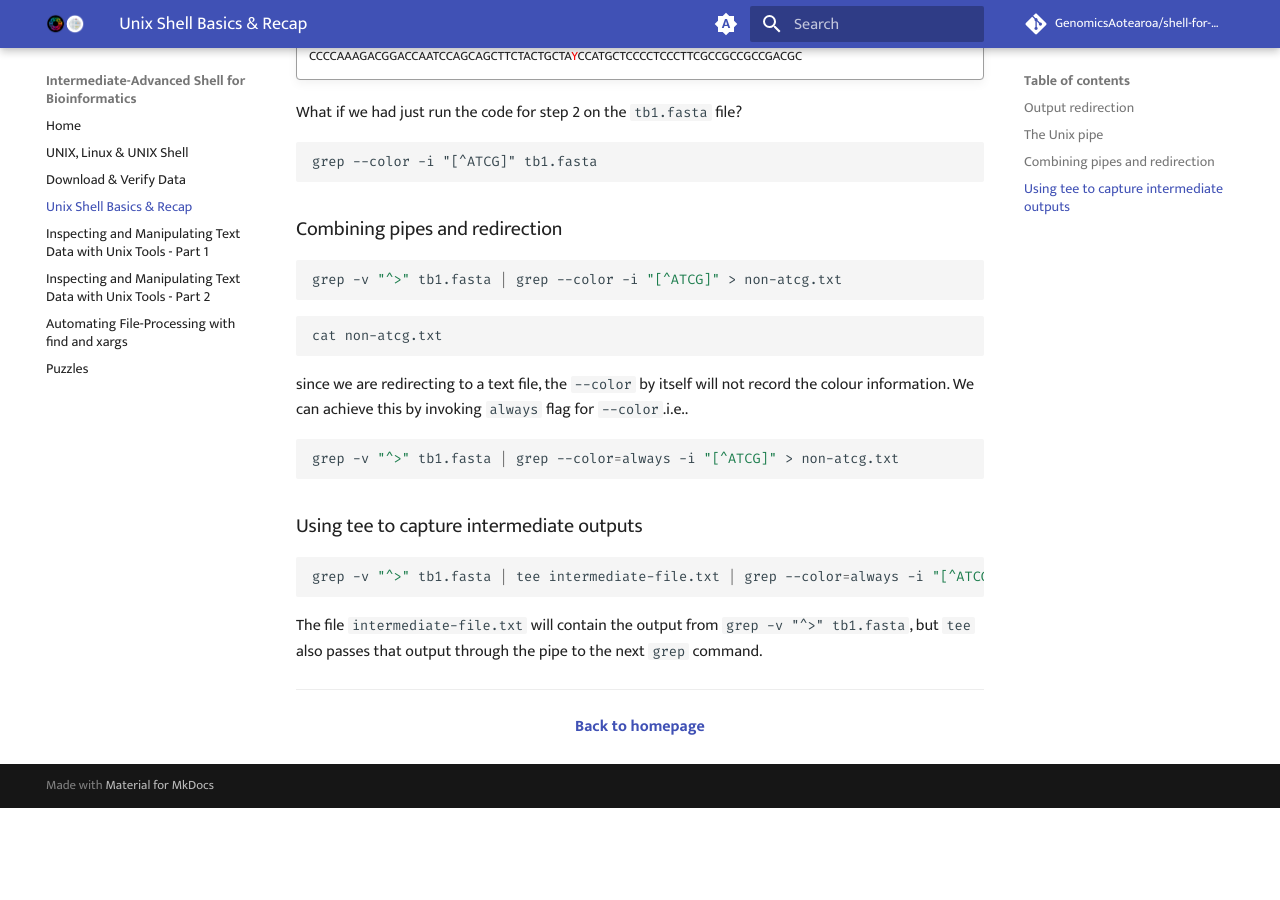
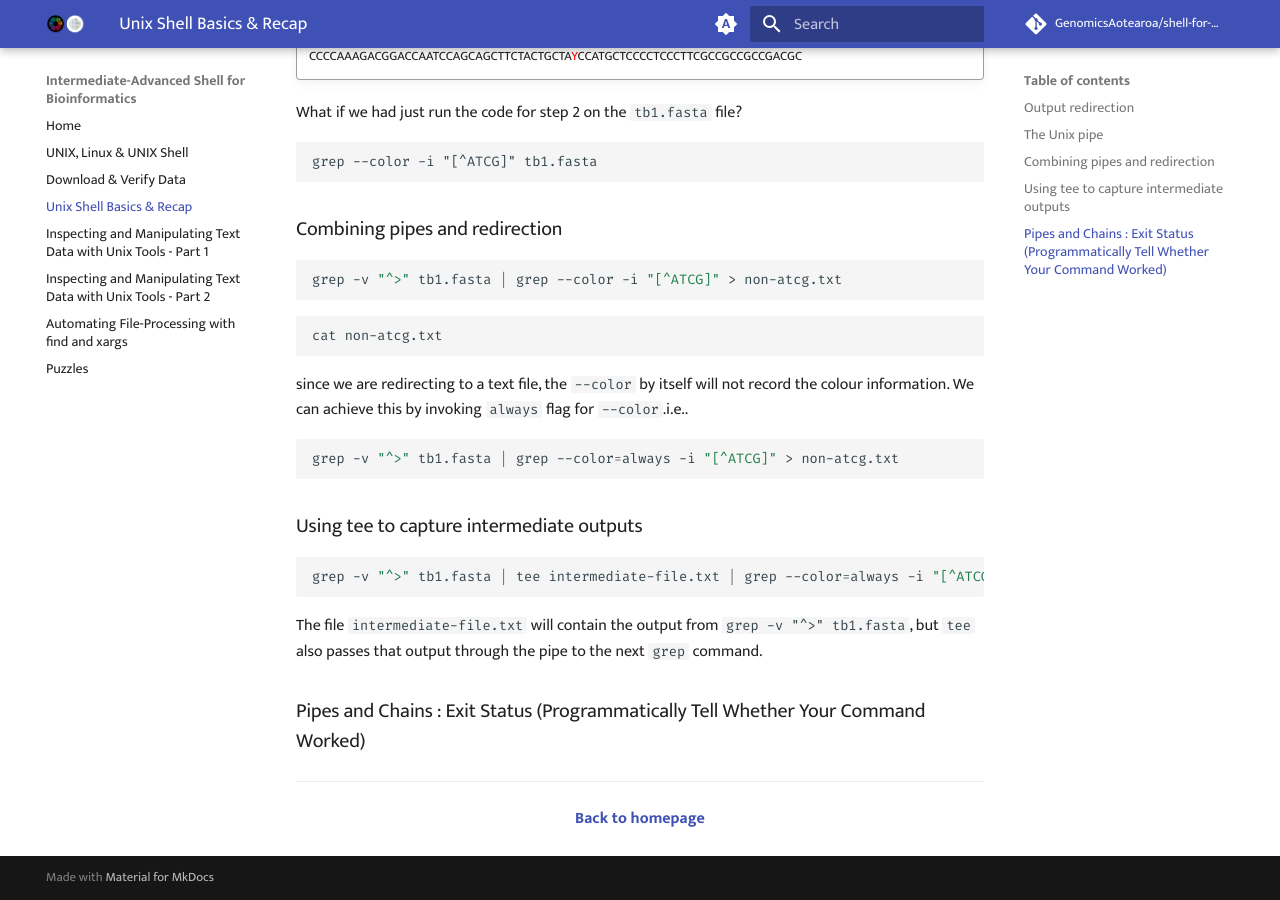
Before and after one commit to GenomicsAotearoa/shell-for-bioinformatics, an MkDocs documentation site: the page built from docs/2_unixshellbasics.md, in a window 1280 px wide and 900 px high, scrolled down 4788 px. Built offline with MkDocs 1.6.1 and Material for MkDocs 9.7.7, drawn with Linux system fonts in a browser that asks for light colours; comment, search, counter and statistics services are not loaded; the version menu is left out; before the commit the page ends 5596 px from its top, so only the background shows below that.

Commit message:
add exit status

```diff
--- a/docs/2_unixshellbasics.md
+++ b/docs/2_unixshellbasics.md
@@ -258,7 +258,7 @@ grep -v "^>" tb1.fasta | tee intermediate-file.txt | grep --color=always -i "[^A
 
 The file `intermediate-file.txt` will contain the output from `grep -v "^>" tb1.fasta`, but `tee` also passes that output through the pipe to the next `grep` command.
 
-
+### Pipes and Chains : Exit Status (Programmatically Tell Whether Your Command Worked)
 - - -
 
 <p align="center"><b><a class="btn" href="https://genomicsaotearoa.github.io/shell-for-bioinformatics/" style="background: var(--bs-dark);font-weight:bold">Back to homepage</a></b></p>
```
